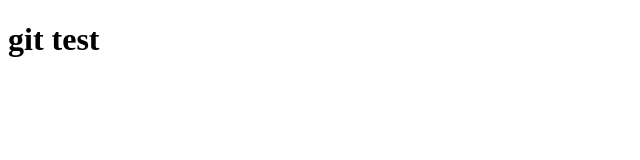
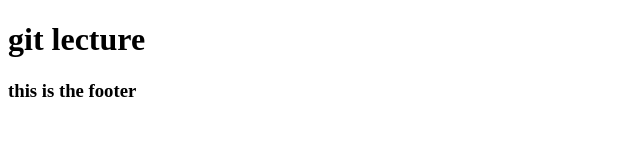
Before and after one commit to HaneenFarhat/gitTest22, a plain HTML site: page index.html in a window 1280 px wide. Shown: the whole page, without its empty margins (0-640 px from the left). Drawn offline with Linux system fonts and the light colour scheme.

Commit message:
adding footer

```diff
--- a/index.html
+++ b/index.html
@@ -8,8 +8,12 @@
 </head>
 <body>
     <div class="header">
-<h1> git test</h1>
+<h1> git lecture</h1>
 
+    </div>
+    <div class="footer">
+
+        <h3>this is the footer</h3>
     </div>
 </body>
 
```
